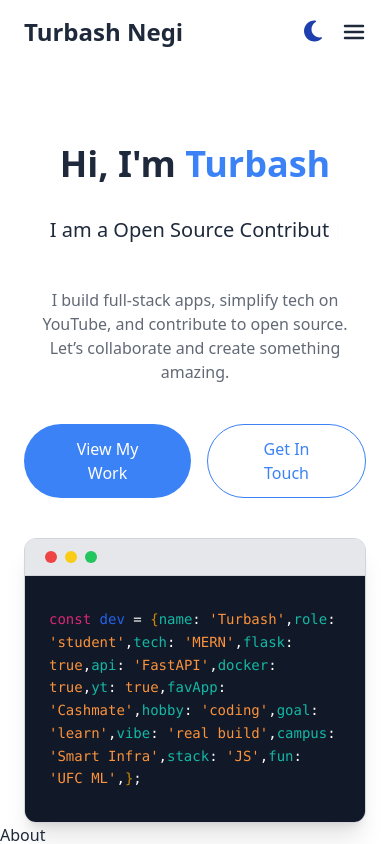
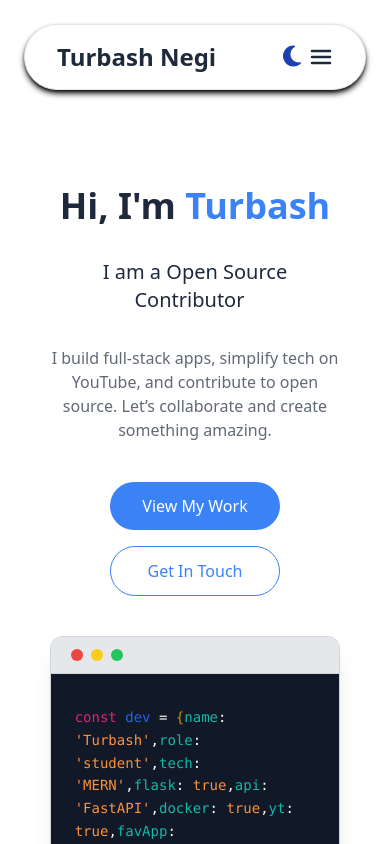
Before and after one commit to shikhar-ag87/Turbash-Portfolio-Website, a React (Create React App) app: page / in a window 390 px wide. Shown: the top 844 px of the page. Built offline with nearby package versions, Linux system fonts and the light colour scheme.

Commit message:
Added nice border around navbar added beautiful shadow made more responsive killing it right now

```diff
--- a/src/App.js
+++ b/src/App.js
@@ -5,7 +5,7 @@ import About from './components/About'
 
 export default function App(){
   return (
-    <div className='App bg-white dark:bg-slate-900 text-slate-800 dark:text-slate-100 min-h-screen transition-colors duration-300 ease-in-out'>
+    <div className='App bg-bg dark:bg-bg-dark text-fg dark:text-fg-dark min-h-screen transition-colors duration-300 ease-in-out z-0 relative'>
       <Navbar/>
       <Hero/>
       <About/>
--- a/src/components/Hero.js
+++ b/src/components/Hero.js
@@ -5,9 +5,10 @@ const Hero = () => {
   return (
     <section
   id="home"
-  className="mx-auto w-full max-w-screen-xl px-6 md:px-12 mt-20 md:mt-32 flex flex-col md:flex-row gap-10 items-center justify-between"
+  className="px-6 md:px-12 mt-20 md:mt-32 z-0 relative"
 >
-      <div className="text-container text-center md:text-left items-center md:items-start gap-4 flex flex-col">
+  <div className="max-w-[85%] mx-auto flex flex-col md:flex-row gap-10 items-center justify-between">
+        <div className="text-container text-center md:text-left items-center md:items-start gap-4 flex flex-col">
         <h1 className="text-4xl md:text-6xl font-bold">
           Hi, I'm{" "}
           <span className="text-primary dark:text-primary-dark">
@@ -36,17 +37,17 @@ const Hero = () => {
           I build full-stack apps, simplify tech on YouTube, and contribute to
           open source. Let’s collaborate and create something amazing.
         </p>
-        <div className="mt-6 flex gap-4 button-container">
+        <div className="mt-6 flex xs:flex-row flex-col gap-4 z-0 button-container">
           <button className="bg-primary dark:bg-primary-dark text-white hover:bg-primary/90 rounded-full px-8 py-3 transition-scale duration-300 transform hover:scale-105">
             View My Work
           </button>
-          <button className="border border-primary dark:border-primary-dark text-primary dark:text-primary-dark hover:bg-primary/10 rounded-full px-8 py-3 transition-scale duration-100 transform hover:scale-105">
+          <button className="border border-primary dark:border-primary-dark text-primary dark:text-primary-dark hover:bg-primary/10 rounded-full px-8 py-3 transition-scale duration-300 transform hover:scale-105">
             Get In Touch
           </button>
         </div>
       </div>
-      <div className="image-container justify-items-center">
-        <div className="w-2/3 font-mono rounded-xl shadow-xl w-full max-w-xl sm:max-w-2xl lg:max-w-3xl border border-gray-300 dark:border-slate-700 overflow-hidden bg-[#f9fafb] dark:bg-[#0f172a] text-gray-800 dark:text-slate-200">
+      <div className="image-container justify-items-center md:w-1/2">
+        <div className="xs:w-[389px] xs:h-[279] font-mono rounded-xl shadow-xl border border-gray-300 dark:border-slate-700 overflow-hidden bg-[#f9fafb] dark:bg-[#0f172a] text-gray-800 dark:text-slate-200">
           {/* Top bar like terminal */}
           <div className="flex items-center space-x-2 px-5 py-3 bg-gray-200 dark:bg-slate-800 border-b border-gray-300 dark:border-slate-600">
             <span className="w-3 h-3 rounded-full bg-red-500"></span>
@@ -98,6 +99,7 @@ const Hero = () => {
           </div>
         </div>
       </div>
+      </div>
     </section>
   );
 };
--- a/src/components/Navbar.js
+++ b/src/components/Navbar.js
@@ -41,15 +41,16 @@ export default function Navbar() {
     setTimeout(() => setSpin(false), 500);  };
 
   return (
-    <nav className="navbar sticky top-0 z-50 flex justify-between items-center bg-bg dark:bg-bg-dark text-fg dark:text-fg-dark border-border dark:border-border-dark px-6 md:px-12 lg:px-20 py-4 ">
-      <a href="./">
+    <nav className="navbar sticky top-0  px-6 md:px-12 lg:px-20 py-4 z-10">
+      <div className="mt-2 flex justify-between z-50 bg-white dark:bg-slate-900 text-fg dark:text-fg-dark items-center lg:max-w-[80%] mx-auto border border-border dark:border-border-dark-dark rounded-full px-8 py-4 shadow-md shadow-black dark:shadow-white">
+        <a href="./">
         <span className="text-2xl font-bold hover:text-indigo-600 dark:hover:text-indigo-400">
           Turbash Negi
         </span>
       </a>
 
-      <div className="flex nav-links-container gap-5 lg:gap-10 items-center">
-        <ul className="nav-links hidden md:flex gap-5 lg:gap-10">
+      <div className="flex nav-links-container gap-2 lg:gap-5 xl:gap-10 items-center">
+        <ul className="nav-links hidden md:flex gap-2 lg:gap-5 xl:gap-10">
           {links.map((link) => (
             <a key={link} href={`#${link.toLowerCase()}`}>
               <li className="font-semibold text-lg hover:text-primary dark:hover:text-primary-dark cursor-pointer transition-colors duration-300 ">
@@ -105,6 +106,7 @@ export default function Navbar() {
           </div>
         )}
       </div>
+      </div>
     </nav>
   );
 }
--- a/tailwind.config.js
+++ b/tailwind.config.js
@@ -4,6 +4,9 @@ module.exports = {
   content: ["./src/**/*.{js,jsx,ts,tsx}"],
   theme: {
       extend: {
+        screens:{
+          'xs':'400px',
+        },
         colors: {
           primary: {
             DEFAULT: '#3b82f6',
```
